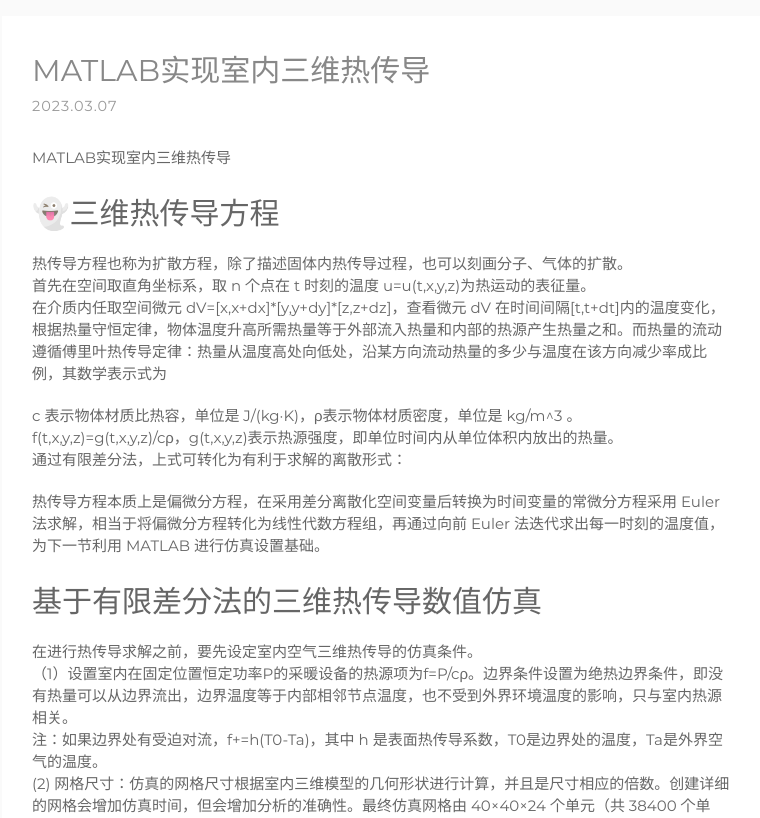
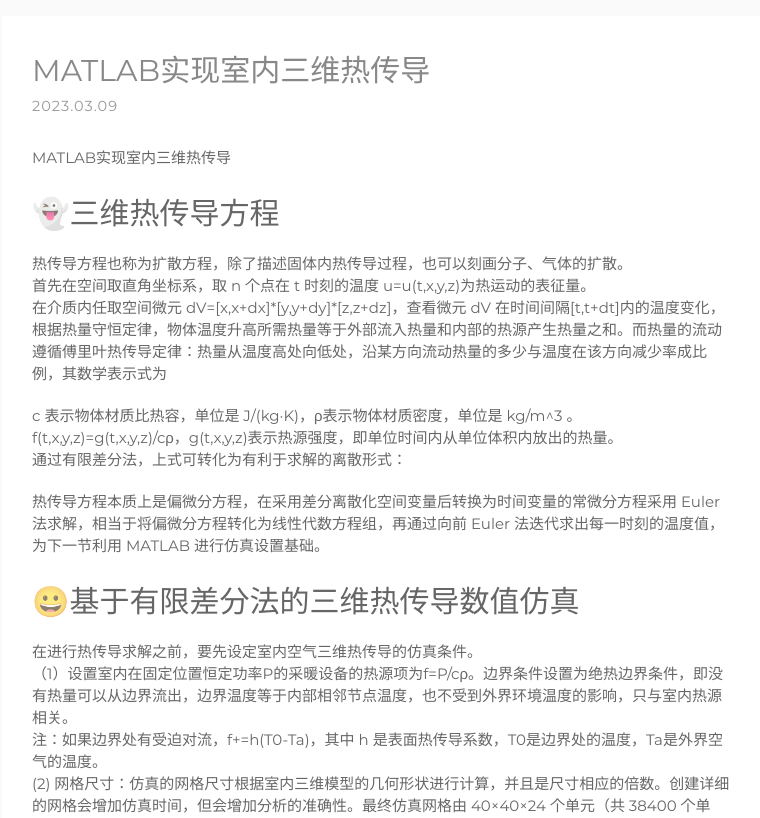
Before and after one commit to hanjiarong-tech/hanjiarong-tech.github.io, a Jekyll site: the page built from _posts/posts/2023-03-07-3dheatdiffusion.md, in a window 1280 px wide, cut to the strip 528-1346 px from the top of the page. Shown: the whole strip, without its empty margins (258-1018 px from the left). Built offline with Jekyll 4.4.1, drawn with Linux system fonts in a browser that asks for light colours; comment, search, counter and statistics services are not loaded.

Commit message:
Update 2023-03-07-3dheatdiffusion.md

```diff
--- a/_posts/posts/2023-03-07-3dheatdiffusion.md
+++ b/_posts/posts/2023-03-07-3dheatdiffusion.md
@@ -1,7 +1,7 @@
 ---
 layout: post
 title: "MATLAB实现室内三维热传导"
-date: 2023-03-07 15:28:47
+date: 2023-03-09 15:28:47
 category: matlab
 img: images/post/3dheatdiffusion.png
 published: true
@@ -19,7 +19,7 @@
 通过有限差分法，上式可转化为有利于求解的离散形式：
 
 热传导方程本质上是偏微分方程，在采用差分离散化空间变量后转换为时间变量的常微分方程采用 Euler 法求解，相当于将偏微分方程转化为线性代数方程组，再通过向前 Euler 法迭代求出每一时刻的温度值，为下一节利用 MATLAB 进行仿真设置基础。
-## 基于有限差分法的三维热传导数值仿真
+## 😀基于有限差分法的三维热传导数值仿真
 在进行热传导求解之前，要先设定室内空气三维热传导的仿真条件。
 （1）设置室内在固定位置恒定功率P的采暖设备的热源项为f=P/cρ。边界条件设置为绝热边界条件，即没有热量可以从边界流出，边界温度等于内部相邻节点温度，也不受到外界环境温度的影响，只与室内热源相关。
 注：如果边界处有受迫对流，f+=h(T0-Ta)，其中 h 是表面热传导系数，T0是边界处的温度，Ta是外界空气的温度。
```
